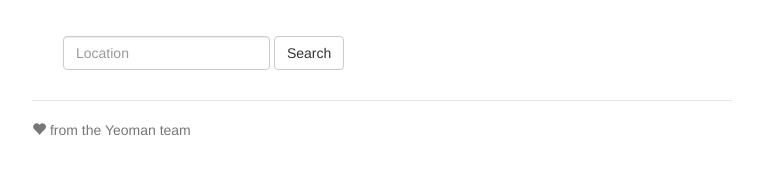
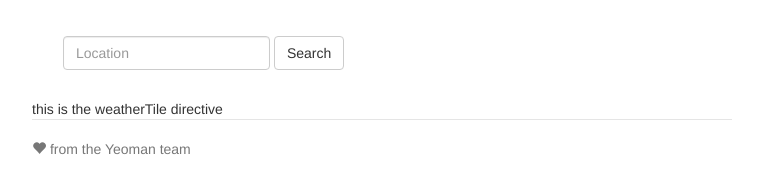
Before and after one commit to rmmcnulty9/weatherly, a website: page app/index.html in a window 1280 px wide. Shown: the part 83-276 px from the top of the page, without its empty margins (258-1021 px from the left). Drawn offline with nearby package versions, Linux system fonts and the light colour scheme; some packages are replaced by stand-ins of ours; files that its build step writes are made by us from their sources.

Commit message:
Add stub for weather tile template.

```diff
--- a/app/views/main.html
+++ b/app/views/main.html
@@ -10,7 +10,7 @@
 
   <div class='row'>
   <div class="col-md-6" ng-controller='CurrentCtrl'>
-
+    <weather-tile></weather-tile>
   </div>
   <div class="col-md-6" ng-controller='ForecastCtrl'>
 
```
Also changed, not shown: app/views/weathertile.html (added, +1 -0 lines).
